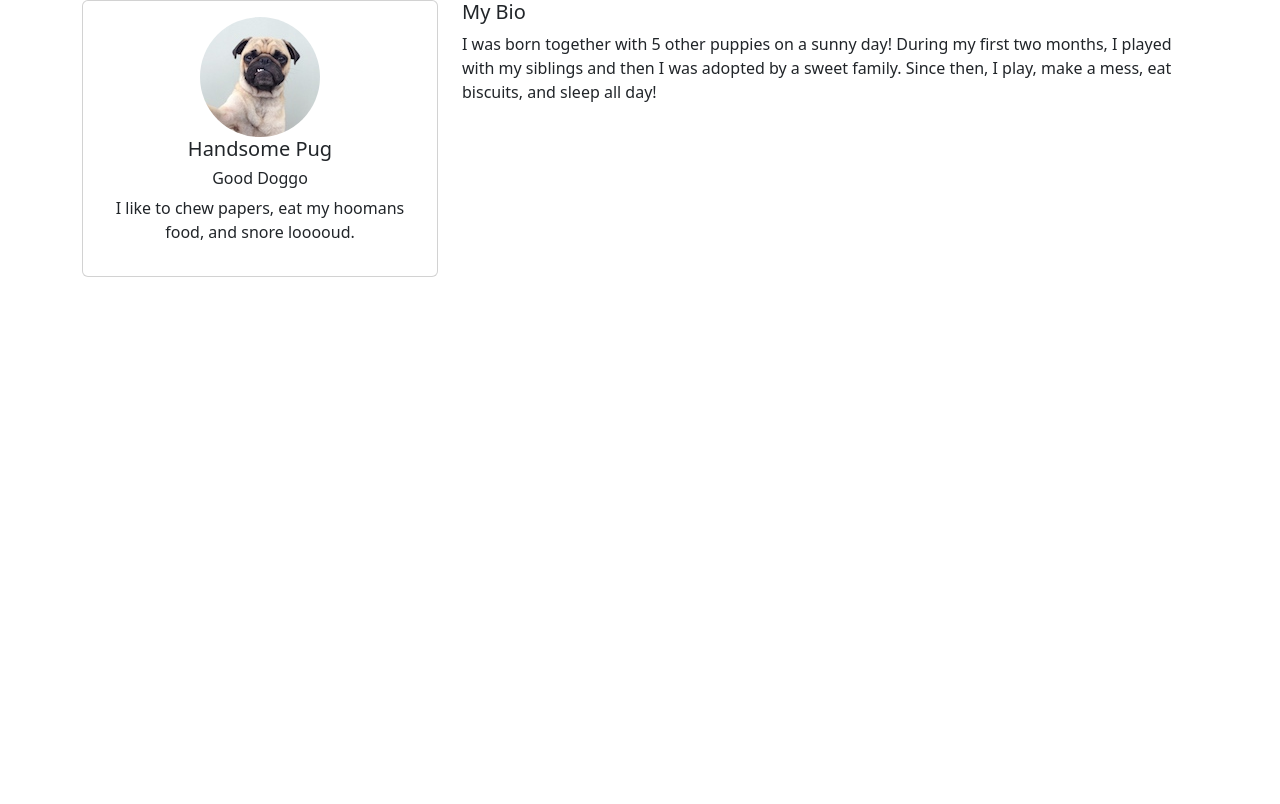
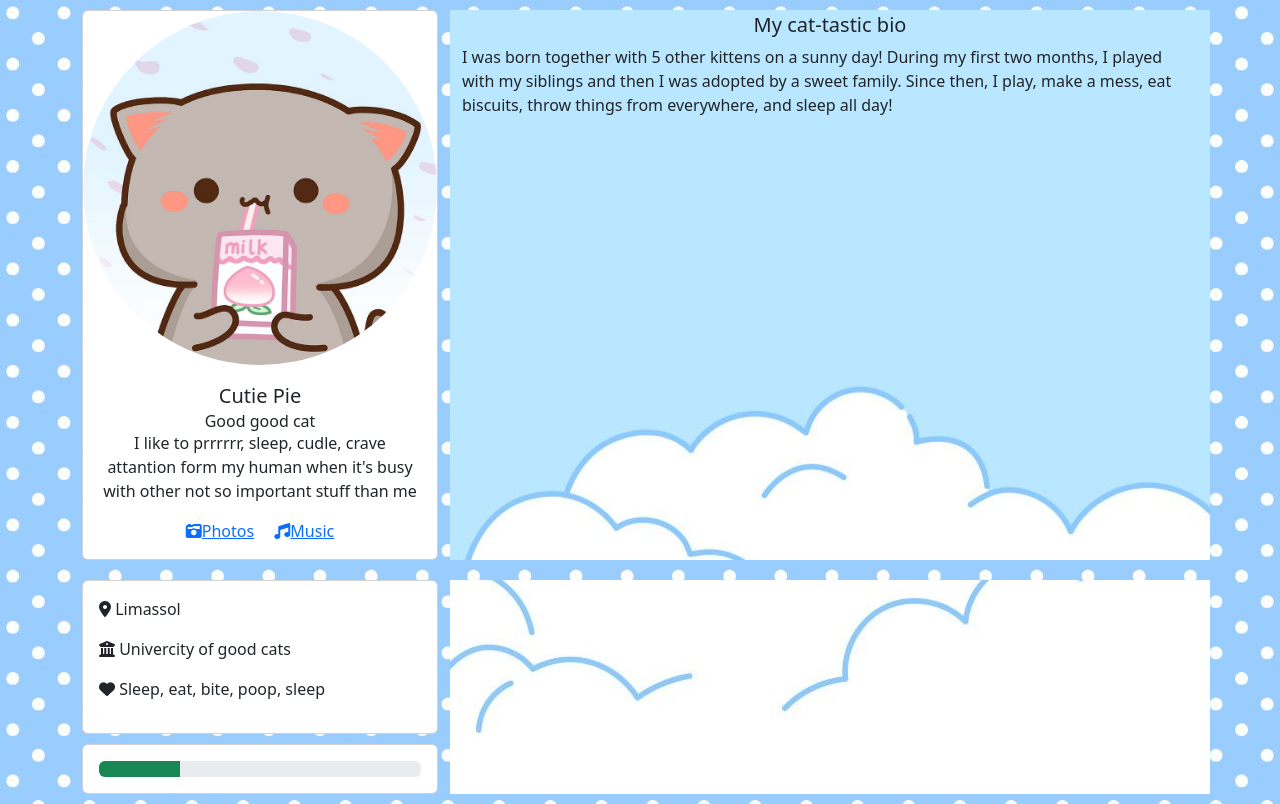
Before and after one commit to annapikhotina/annapikhotina.github.io, a plain HTML site: page index.html in a window 1280 px wide. Drawn offline with nearby package versions, Linux system fonts and the light colour scheme.

Commit message:
My second commit
Cuuuuute

```diff
--- a/css/style.css
+++ b/css/style.css
@@ -1,19 +1,12 @@
-.header {
-
+body {
+	background-image: url("./background.jpg");
 }
 
-h1 {
-	color: green;
+h5 {
+	margin-top: 3px;
 	text-align: center;
 }
 
-h3 {
-	text-align: center;
-}
-
-#my_activities {
-	font-weight: bold;
-}
 
 .avatar {
 	text-align: center;
@@ -22,3 +15,19 @@ h3 {
 .avatar img {
 	border-radius: 100%;
 }
+
+.card {
+	margin: 10px 0;
+}
+
+.bio-column {
+	background-image: url("./background-1.jpg");
+	margin-top: 10px;
+	margin-bottom: 10px;
+}
+
+.details-column {
+	background-image: url("./background-2.jpg");
+	margin-top: 10px;
+	margin-bottom: 10px;
+}
--- a/index.html
+++ b/index.html
@@ -1,12 +1,16 @@
 <!DOCTYPE html>
+<html lang="en">
 
 <html>
 
 <head>
 	<title> Anna's World </title>
+	<meta charset="UTF-8" />
+	<link rel="icon" type="image/svg+xml" href="./img/icon-cat.svg" />
 	<link rel="stylesheet" href="https://cdn.jsdelivr.net/npm/bootstrap@5.2.3/dist/css/bootstrap.min.css" >
+	<link rel="stylesheet" type="text/css" href="./css/style.css" >
+	<link rel="stylesheet" href="https://cdnjs.cloudflare.com/ajax/libs/font-awesome/6.2.0/css/all.min.css" >
 
-	<link rel="stylesheet" type="text/css" href="./css/style.css" >
 </head>
 
 <body>
@@ -18,27 +22,56 @@
 			<h3>Hi! My name is Anna and thank you for visiting my page </h3>
 		</div>	 -->
 
-		<div class="row">
+		<div class="row first_row">
 
 			<div class="col-md-4">
+
 				<div class="card avatar">
-					<!-- <img class="card-img-top" src="..." alt="Card image cap"> -->
+					<img class="card-img-top" src="./img/cat-avatar.jpg" alt="Card image cap">
 					<div class="card-body">
-						<img src="./img/grumpy-dog.jpg">
-						<h5>Handsome Pug</h5>
-						<h6>Good Doggo</h6>
-						<p>I like to chew papers, eat my hoomans food, and snore looooud.</p>
+						<h5 class="card-title">Cutie Pie</h5>
+						<h6 class="card-subtitle">Good good cat</h6>
+						<p class="card-text">I like to prrrrrr, sleep, cudle, crave attantion form my human when it's busy with other not so important stuff than me</p>
+						<a href="https://www.pexels.com/search/cute%20cat/" class="card-link" target=”_blank”><i class="fa-solid fa-camera-retro"></i>Photos</a>
+						<a href="https://youtu.be/IT8gz3u--8A" class="card-link" target=”_blank”><i class="fa-sharp fa-solid fa-music"></i>Music</a>
+					</div>
+				</div>
+
+			</div>
+
+			<div class="col-md-8 bio-column">
+				<h5>My cat-tastic bio</h5>
+				<p>I was born together with 5 other kittens on a sunny day! During my first two months, I played with my siblings and then I was adopted by a sweet family. Since then, I play, make a mess, eat biscuits, throw things from everywhere, and sleep all day!</p>
+			</div>
+		</div>
+
+		<div class="row second_row">
+
+			<div class="col-md-4">
+				<div class="card details">
+					<div class="card-body">
+						<p><i class="fa-sharp fa-solid fa-location-dot"></i> Limassol </p>
+						<p><i class="fa-solid fa-building-columns"></i> Univercity of good cats</p>
+						<p><i class="fa-solid fa-heart"></i> Sleep, eat, bite, poop, sleep </p>
+					</div>
+				</div>
+
+				<div class="card skills">
+					<div class="card-body">
+						<div class="progress">
+							<div class="progress-bar bg-success" role="progressbar" style="width: 25%" aria-valuenow="25" aria-valuemin="0" aria-valuemax="100"></div>
+						</div>
 					</div>
 				</div>
 			</div>
 
-			<div class="col-md-8">
-				<h5>My Bio</h5>
-				<p>I was born together with 5 other puppies on a sunny day! During my first two months, I played with my siblings and then I was adopted by a sweet family. Since then, I play, make a mess, eat biscuits, and sleep all day!</p>
+			<div class="col-md-8 details-column">
+
 			</div>
+
 		</div>
 
-		<div class="row">
+		<div class="row third_row">
 
 			<div class="col-md-4">
 
@@ -53,16 +86,6 @@
 
 	</div>
 
-
-
-
-
-
-
-
-
-
-
 </body>
 
 </html>
```
Also changed, not shown: css/background-1.jpg (added), css/background-2.jpg (added), css/background.jpg (added), img/cat-avatar.jpg (added), img/cutie-pie.png (added), img/icon-cat.svg (added).
